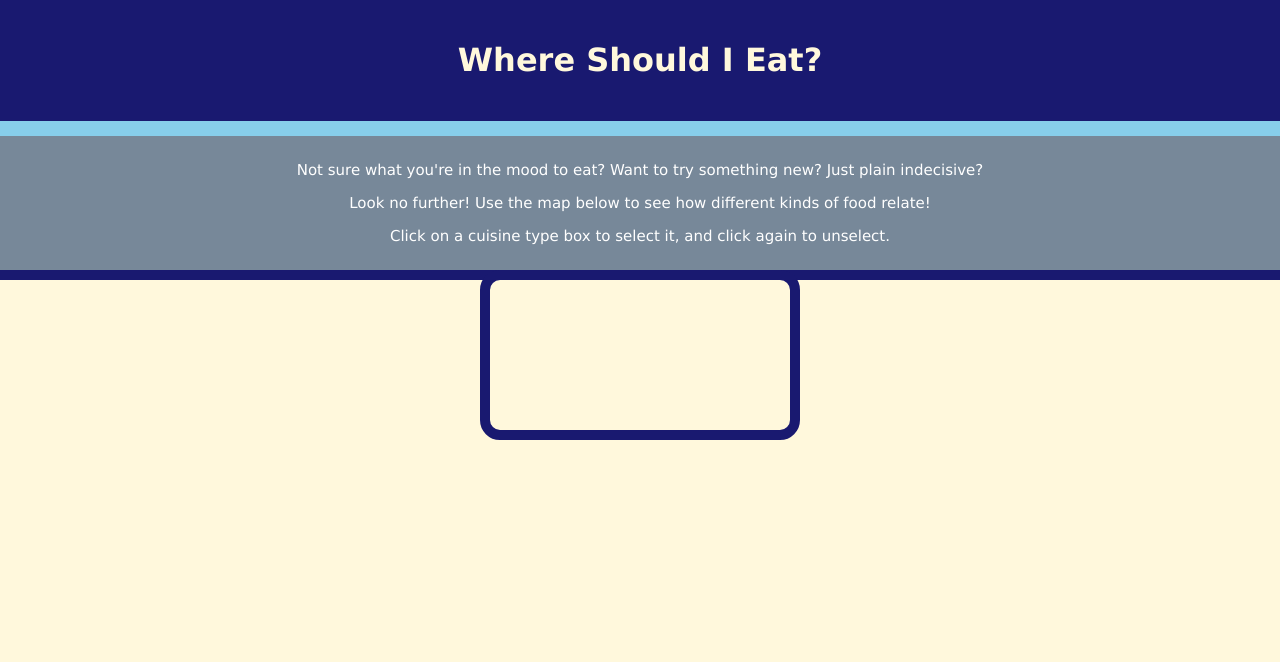
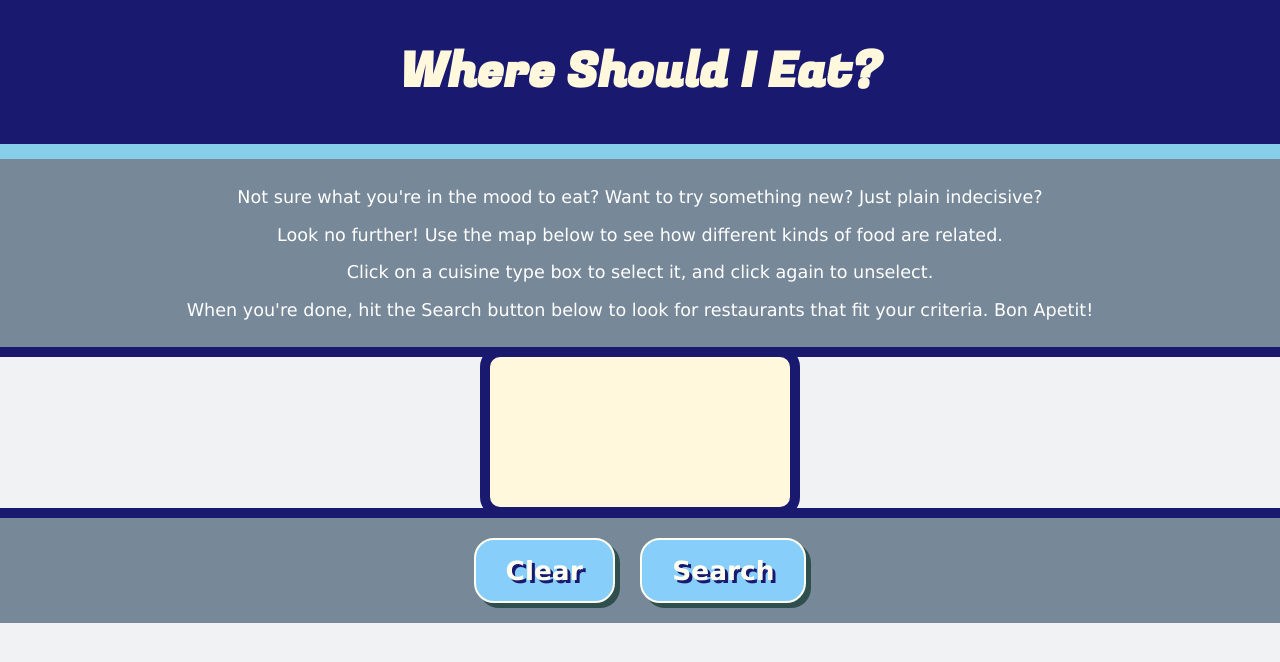
Before and after one commit to yastapova/where-should-i-eat, a Flask app: page / in a window 1280 px wide. Shown: the top 662 px of the page. Run offline with Flask 2, Linux system fonts and the light colour scheme.

Commit message:
Added buttons, working on functionality; played with styles

```diff
--- a/app/static/main_vis.js
+++ b/app/static/main_vis.js
@@ -6,7 +6,7 @@ var dishes_file = "/static/data/test_links.csv";
 
 var cuisine_id_map = {};
 var total_dishes_n = 0;
-var selected_cuisines = [];
+selected_cuisines = [];
 
 cuisines_temp = d3.csv(cuisines_file).then(function(cuisine_data) {
     for(var i = 0; i < cuisine_data.length; i++) {
@@ -256,3 +256,14 @@ cuisines_temp = d3.csv(cuisines_file).then(function(cuisine_data) {
 
     });
 });
+
+function clear_selection() {
+    d3.selectAll(".selected").classed("selected", false);
+    selected_cuisines = [];
+
+    $("#search_cuisine").attr("disabled", true);
+}
+
+$(document).ready(function() {
+    $("#clear_selection").on("click", clear_selection);
+});
--- a/app/static/stylesheet.css
+++ b/app/static/stylesheet.css
@@ -1,5 +1,5 @@
 body {
-    background-color: cornsilk;
+    background-color: #f0f2f4;
     font-family: Verdana, Geneva, sans-serif;
     margin:0;
 }
@@ -7,9 +7,10 @@ body {
 #heading {
     padding: 5px;
     background-color: midnightblue;
-    padding: 20px;
     color: cornsilk;
     border-bottom: solid 15px skyblue;
+    font-family:"Fugaz One", Verdana, Geneva, sans-serif;
+    font-size: 1.5em;
 }
 
 #intro {
@@ -17,18 +18,55 @@ body {
     color: white;
     padding: 10px;
     margin: 0;
-    font-size: 15px;
+    font-size: 1.1em;
     border-bottom: solid 10px midnightblue;
+}
+
+#controls {
+    background: lightslategray;
+    color: white;
+    padding: 20px;
+    margin: 0;
+    font-size: 1.1em;
+    border-top: solid midnightblue 10px;
+    margin-top: -3px;
 }
 
 svg {
     border: solid 10px midnightblue;
     border-radius: 20px;
-    margin: -10px 0 10px 0;
+    margin: -10px 0 -10px 0;
+    background: cornsilk;
 }
 
 svg text {
     font-size: 11px;
+}
+
+button {
+    font-size: 1.5em;
+    font-family: Verdana, Geneva, sans-serif;
+    font-weight: bold;
+    margin: 0 10px;
+    background: lightskyblue;
+    cursor: pointer;
+    border: solid ivory 2px;
+    padding: 15px 30px;
+    border-radius: 20px;
+    color: ivory;
+    text-shadow: midnightblue 3px 3px;
+    box-shadow: darkslategrey 5px 5px;
+}
+
+button:hover {
+    background: #85c7f0;
+    cursor: pointer;
+    border: solid ivory 2px;
+    padding: 15px 30px;
+    border-radius: 20px;
+    color: ivory;
+    text-shadow: midnightblue 2px 2px;
+    box-shadow: darkslategrey 3px 3px;
 }
 
 /* Links */
--- a/app/templates/index.html
+++ b/app/templates/index.html
@@ -5,6 +5,7 @@
     <title>Where Should I Eat?</title>
 <!--    <link rel="shortcut icon" href="{{ url_for('static', filename='favicon.ico') }}">-->
     <link rel="stylesheet" type="text/css" href="{{ url_for('static', filename='stylesheet.css') }}">
+    <link href='https://fonts.googleapis.com/css?family=Fugaz One' rel='stylesheet'>
     <script src="https://ajax.googleapis.com/ajax/libs/jquery/3.3.1/jquery.min.js"></script>
     <script src="https://d3js.org/d3.v5.min.js"></script>
     <script src="{{ url_for('static', filename='main_vis.js') }}"></script>
@@ -17,11 +18,16 @@
     <div id="container">
         <div id="intro">
             <p>Not sure what you're in the mood to eat? Want to try something new? Just plain indecisive?</p>
-            <p>Look no further! Use the map below to see how different kinds of food relate!</p>
+            <p>Look no further! Use the map below to see how different kinds of food are related.</p>
             <p>Click on a cuisine type box to select it, and click again to unselect.</p>
+            <p>When you're done, hit the Search button below to look for restaurants that fit your criteria. Bon Apetit!</p>
         </div>
         <div id="main_vis">
             <svg id="main_vis_svg"></svg>
+        </div>
+        <div id="controls">
+            <button id="clear_selection">Clear</button>
+            <button id="search_cuisine">Search</button>
         </div>
         {% block content %}{% endblock %}
     </div>
```
